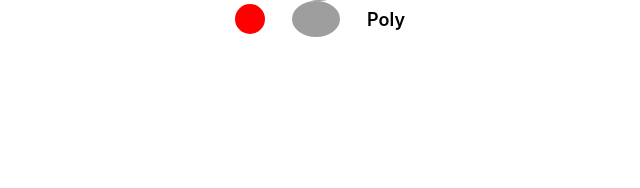
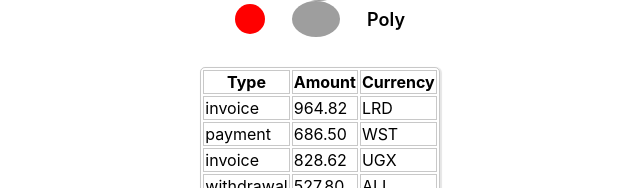
Before and after one commit to MateuszCharysz/goit-react-hw-01-components, a React (Create React App) app: page / in a window 1280 px wide. Shown: the part 764-952 px from the top of the page, without its empty margins (320-960 px from the left). Before the commit the page ends 801 px from the top, so only its background shows below. Built offline with nearby package versions, Linux system fonts and the light colour scheme; grey boxes are pictures that could not be loaded.

Commit message:
task 4 compleate

```diff
--- a/src/components/App.jsx
+++ b/src/components/App.jsx
@@ -4,6 +4,8 @@
 import data from '../data/data.json';
 import FriendList from './friend-list/friend-list';
 import friends from '../data/friends.json';
+import TransactionHistory from './transaction-history/transaction-history';
+import transactions from '../data/transactions.json';
 
 export const App = () => {
   return (
@@ -18,8 +20,8 @@
 
       <Statistics title="God it works!" data={data} />
       <Statistics data={data} />
-      <FriendList arr={friends}/>
-
+      <FriendList arr={friends} />
+      <TransactionHistory props={transactions} />
     </>
   );
 };
--- /dev/null
+++ b/src/components/transaction-history/Transaction-history.module.css
@@ -0,0 +1,9 @@
+.transactionHistory {
+    border-radius: 5px;
+    margin: 30px auto;
+    width: 200px;
+    border: 1px solid rgba(128, 128, 128, 0.434);
+    box-shadow: 1px 1px 1px 1px rgba(0, 0, 0, 0.1);
+}
+
+th, tr, td {border: 1px solid rgba(128, 128, 128, 0.434);}
--- /dev/null
+++ b/src/components/transaction-history/transaction-history.jsx
@@ -0,0 +1,39 @@
+import React from 'react';
+import PropTypes from 'prop-types';
+import css from './Transaction-history.module.css';
+
+const TransactionHistory = ({props}) => {
+  return (
+    <table className={css.transactionHistory}>
+      <thead>
+        <tr>
+          <th>Type</th>
+          <th>Amount</th>
+          <th>Currency</th>
+        </tr>
+      </thead>
+      <tbody>
+        {props.map(({ id, type, amount, currency }) => (
+          <tr key={id}>
+            <td>{type}</td>
+            <td>{amount}</td>
+            <td>{currency}</td>
+          </tr>
+        ))}
+      </tbody>
+    </table>
+  );
+};
+
+TransactionHistory.propTypes = {
+  props: PropTypes.arrayOf(
+    PropTypes.shape({
+      id: PropTypes.string.isRequired,
+      type: PropTypes.string.isRequired,
+      amount: PropTypes.string.isRequired,
+      currency: PropTypes.string.isRequired,
+    }),
+  ),
+};
+
+export default TransactionHistory;
--- /dev/null
+++ b/src/data/transactions.json
@@ -0,0 +1,122 @@
+[
+  {
+    "id": "1e0700a2-5183-4291-85cc-2065a036a683",
+    "type": "invoice",
+    "amount": "964.82",
+    "currency": "LRD"
+  },
+  {
+    "id": "a30f821b-4d25-4ff0-abdd-e340b3f0dd2b",
+    "type": "payment",
+    "amount": "686.50",
+    "currency": "WST"
+  },
+  {
+    "id": "44dca67a-8e5a-4798-bf8e-b15efd4e1abd",
+    "type": "invoice",
+    "amount": "828.62",
+    "currency": "UGX"
+  },
+  {
+    "id": "ea8ed3dc-2b68-4a53-905a-53ecb0adef33",
+    "type": "withdrawal",
+    "amount": "527.80",
+    "currency": "ALL"
+  },
+  {
+    "id": "ea76146a-0b00-4b80-bc02-a8c822176712",
+    "type": "withdrawal",
+    "amount": "371.43",
+    "currency": "MUR"
+  },
+  {
+    "id": "63ca02f9-d637-46b5-9237-f3b24425e029",
+    "type": "payment",
+    "amount": "862.44",
+    "currency": "AUD"
+  },
+  {
+    "id": "ed0263e8-59a5-4bf1-87e0-2bb88e53dc34",
+    "type": "withdrawal",
+    "amount": "907.00",
+    "currency": "GEL"
+  },
+  {
+    "id": "6013bad0-750c-4691-8bc2-d8f2b43969c4",
+    "type": "withdrawal",
+    "amount": "352.52",
+    "currency": "UGX"
+  },
+  {
+    "id": "252c7be4-8b06-4fa7-8d42-61fb835b70d5",
+    "type": "payment",
+    "amount": "388.98",
+    "currency": "TOP"
+  },
+  {
+    "id": "4eaab41b-b967-40ac-82ed-85fc66f646f1",
+    "type": "deposit",
+    "amount": "103.10",
+    "currency": "BWP"
+  },
+  {
+    "id": "9648a350-8469-42d5-8bf3-18090de5fe67",
+    "type": "withdrawal",
+    "amount": "322.32",
+    "currency": "MRO"
+  },
+  {
+    "id": "9c5c25fb-1a95-4b2f-8d1f-4c4426d677cc",
+    "type": "invoice",
+    "amount": "14.79",
+    "currency": "PYG"
+  },
+  {
+    "id": "43ef232c-80e9-4d6f-b48a-b22405620de3",
+    "type": "payment",
+    "amount": "904.86",
+    "currency": "CHF"
+  },
+  {
+    "id": "5161682e-e620-4019-ab0a-24ceb10fbd20",
+    "type": "withdrawal",
+    "amount": "307.08",
+    "currency": "NOK"
+  },
+  {
+    "id": "7b119d71-42e6-4c42-a141-6818b07bb9ff",
+    "type": "invoice",
+    "amount": "275.07",
+    "currency": "AWG"
+  },
+  {
+    "id": "a4f65722-65c4-4c28-b1f4-b8ed988bb205",
+    "type": "deposit",
+    "amount": "213.10",
+    "currency": "STD"
+  },
+  {
+    "id": "c6e5784b-0ca3-48d6-86e5-b5128af5a523",
+    "type": "invoice",
+    "amount": "116.11",
+    "currency": "CUP CUC"
+  },
+  {
+    "id": "c9ebed6a-3a02-4b49-ac0d-0534b51f2bfd",
+    "type": "invoice",
+    "amount": "878.67",
+    "currency": "HKD"
+  },
+  {
+    "id": "a4a98b0e-b22c-438b-9f83-de2df52110c8",
+    "type": "invoice",
+    "amount": "725.03",
+    "currency": "UYU UYI"
+  },
+  {
+    "id": "b39bfa7a-0166-4c47-94d6-87d20590f746",
+    "type": "payment",
+    "amount": "405.45",
+    "currency": "MDL"
+  }
+]
```
